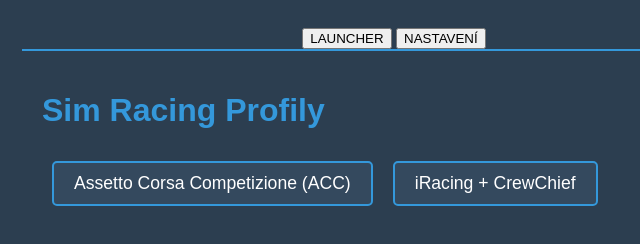
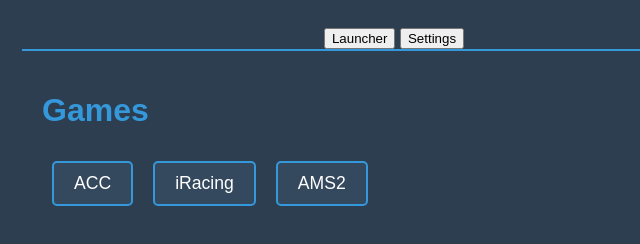
Before and after one commit to Shieldxx/SimLauncher, an Electron app: page index.html in a window 800 px wide. Shown: the whole page, without its empty margins (6-646 px from the left). Drawn offline with Linux system fonts and the light colour scheme; no server answers.

Commit message:
Update index.html

```diff
--- a/index.html
+++ b/index.html
@@ -2,38 +2,38 @@
 <html>
 <head>
     <meta charset="UTF-8">
-    <title>Sim Racing Launcher</title>
+    <title>SimLauncher</title>
     <link rel="stylesheet" href="style.css">
 </head>
 <body>
 
     <div id="tabs">
-        <button onclick="showTab('launcher')">LAUNCHER</button>
-        <button onclick="showTab('settings')">NASTAVENÍ</button>
+        <button onclick="showTab('launcher')">Launcher</button>
+        <button onclick="showTab('settings')">Settings</button>
     </div>
 
     <div id="launcher" class="tab-content active">
-        <h1>Sim Racing Profily</h1>
+        <h1>Games</h1>
         <div id="profile-list">
             </div>
         <div id="status"></div>
     </div>
 
     <div id="settings" class="tab-content">
-        <h2>Nastavení Cest k Aplikacím</h2>
+        <h2>App paths</h2>
         <div class="setting-item">
             <label for="simhub-path">SimHub.exe:</label>
             <input type="text" id="simhub-path" placeholder="C:\Program Files (x86)\SimHub\SimHub.exe">
-            <button onclick="browsePath('simhub-path')">Procházet</button>
+            <button onclick="browsePath('simhub-path')">Locate</button>
         </div>
 
         <div class="setting-item">
             <label for="crewchief-path">CrewChiefV4.exe:</label>
             <input type="text" id="crewchief-path" placeholder="C:\CrewChiefV4\CrewChiefV4.exe">
-            <button onclick="browsePath('crewchief-path')">Procházet</button>
+            <button onclick="browsePath('crewchief-path')">Locate</button>
         </div>
 
-        <button id="save-settings-btn" onclick="saveSettings()">Uložit Nastavení</button>
+        <button id="save-settings-btn" onclick="saveSettings()">Save</button>
         <div id="settings-status"></div>
     </div>
 
@@ -48,8 +48,15 @@
     let appPaths = {
         simhub: "C:\\Program Files (x86)\\SimHub\\SimHub.exe",
         crewchief: "C:\\CrewChiefV4\\CrewChiefV4.exe",
+        tradingpaints: "",
+        garage61: "",
+        customapp1: "",
     };
-
+    let gamePaths = {
+    acc: "",
+    iracing: "",
+    ams2: ""
+    }
     // --- OPRAVA 2: FUNKCE PRO PŘEPÍNÁNÍ KARET ---
     function showTab(tabId) {
         document.querySelectorAll('.tab-content').forEach(tab => {
@@ -91,16 +98,21 @@
     function updateProfiles() {
         // Tuto funkci je potřeba spouštět po načtení/uložení cest
         PROFILES = {
-            "Assetto Corsa Competizione (ACC)": [
+            "ACC": [
                 appPaths.simhub,
                 appPaths.crewchief,
                 "D:\\SteamLibrary\\steamapps\\common\\Assetto Corsa Competizione\\AC2Server.exe"
             ],
             // Přidejte zde další profily
-            "iRacing + CrewChief": [
+            "iRacing": [
                 appPaths.simhub,
                 appPaths.crewchief,
                 "C:\\Users\\Public\\iRacing\\iRacingUI.exe"
+            ],
+            "AMS2": [
+                appPaths.simhub,
+                appPaths.crewchief,
+                "D:\SteamLibrary\steamapps\common\Automobilista 2\AMS2.exe"
             ]
         };
     }
```
